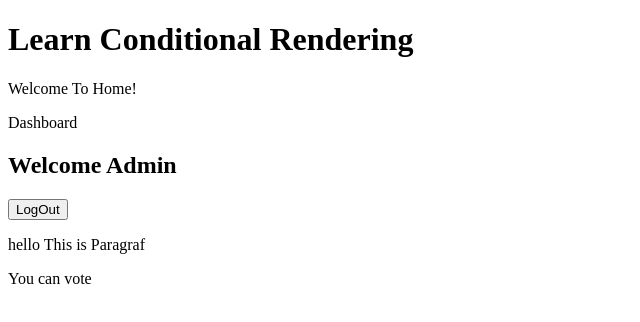
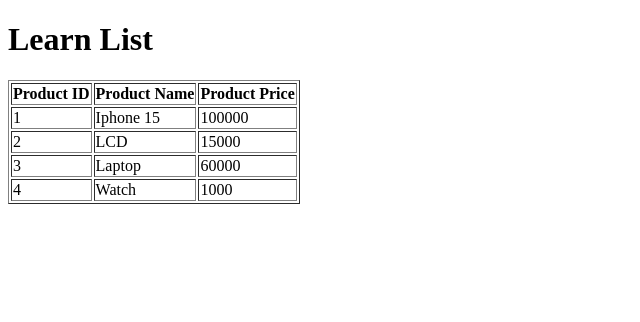
Before and after one commit to prafulM23/react-learning-journey, a React (Vite) app: page / in a window 1280 px wide. Shown: the top 322 px of the page, without its empty margins (0-640 px from the left). Built offline with nearby package versions, Linux system fonts and the light colour scheme.

Commit message:
day 07: practice rendering lists with map

```diff
--- a/src/App.jsx
+++ b/src/App.jsx
@@ -2,6 +2,7 @@
 import LearnComponent from "./components/learn_component"
 import LearnEvent from "./components/learn_event"
 import LearnJsx from "./components/learn_jsx"
+import LearnList from "./components/learn_list"
 import LearnProps from "./components/learn_props"
 import LearnConditionalRendering from "./components/learn_rendering"
 import Learnstate from "./components/learn_state"
@@ -16,7 +17,8 @@
       <LearnEvent />
       <Learnstate /> */}
       {/* <LearnControlForm /> */}
-      <LearnConditionalRendering />
+      {/* <LearnConditionalRendering /> */}
+      <LearnList />
     </>
   )
 }
--- /dev/null
+++ b/src/components/learn_list.jsx
@@ -0,0 +1,37 @@
+const LearnList = () => {
+    const std = [
+        { id: 1, product: "Iphone 15", price: 100000 },
+        { id: 2, product: "LCD", price: 15000 },
+        { id: 3, product: "Laptop", price: 60000 },
+        { id: 4, product: "Watch", price: 1000 }
+    ];
+
+    return (
+        <>
+            <h1>Learn List</h1>
+
+            <table border={1}>
+                <thead>
+                    <tr>
+                        <th>Product ID</th>
+                        <th>Product Name</th>
+                        <th>Product Price</th>
+                    </tr>
+                </thead>
+
+                <tbody>
+                    {std.map((item, i) => (
+
+                        <tr key={item.id}>
+                            <td>{item.id}</td>
+                            <td>{item.product}</td>
+                            <td>{item.price}</td>
+                        </tr>
+                    ))}
+                </tbody>
+            </table>
+        </>
+    );
+};
+
+export default LearnList;
```
